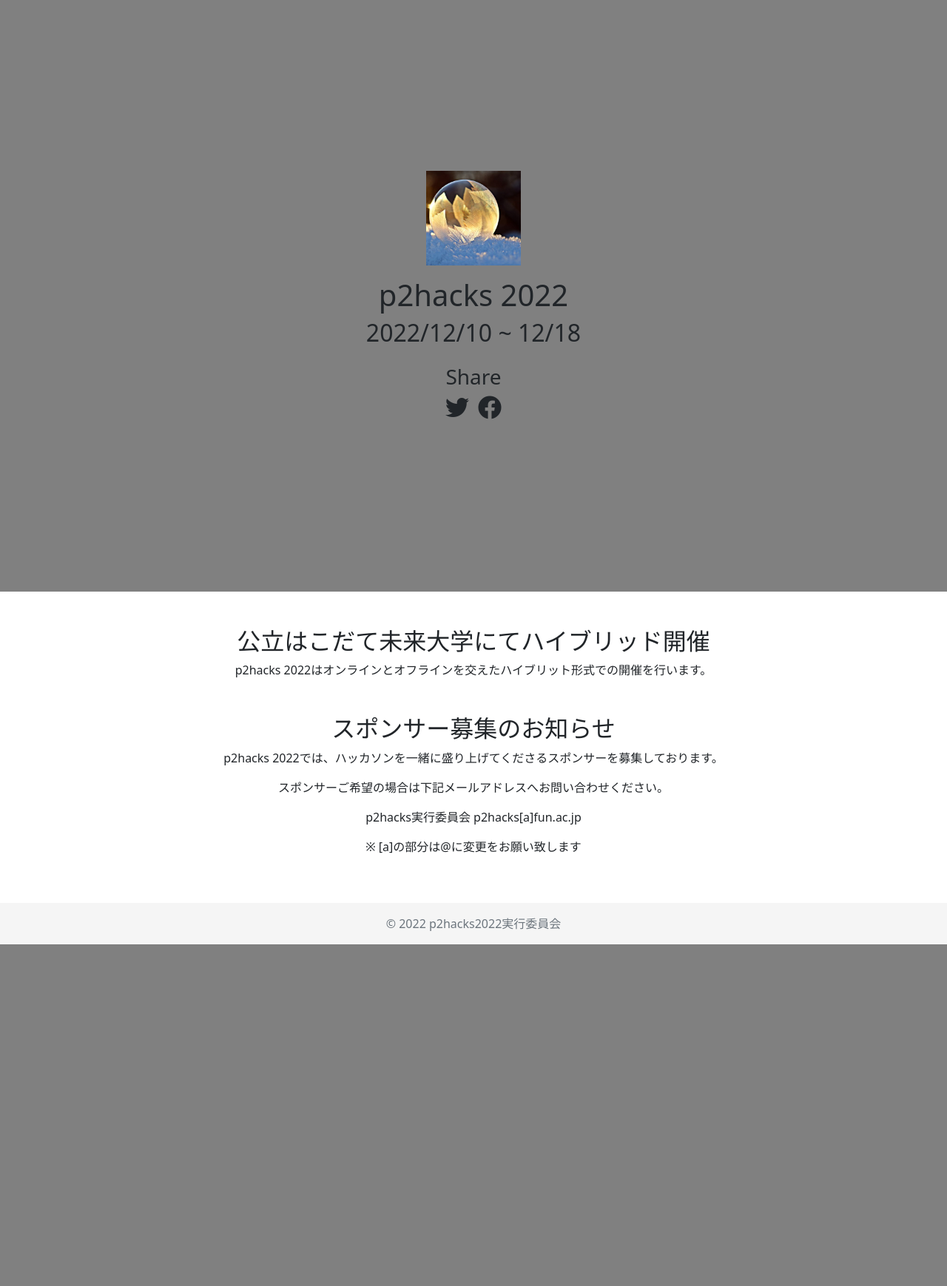
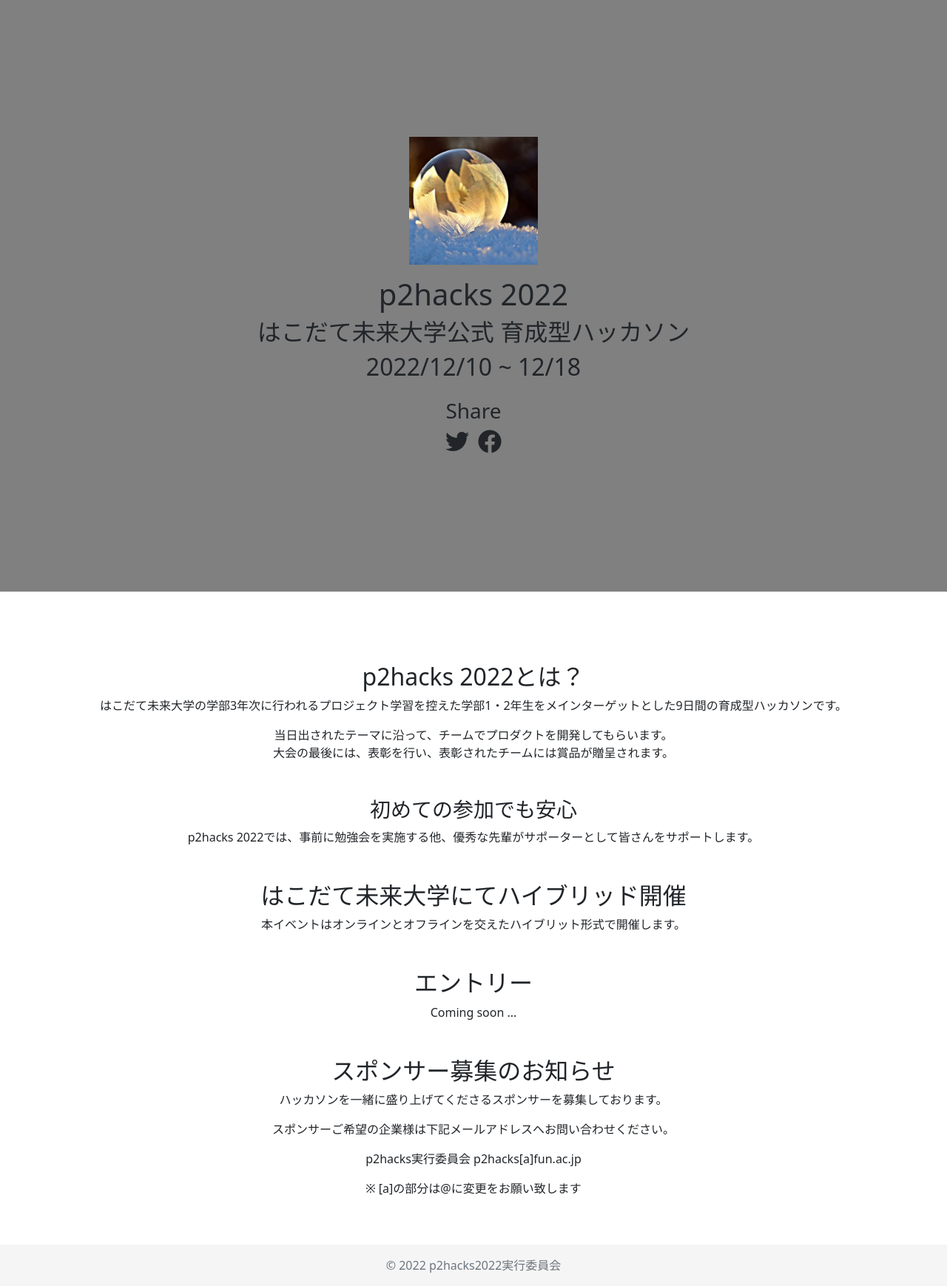
Before and after one commit to p2hacks2022/p2hacks2022.github.io, a PHP site: page / in a window 1280 px wide. Shown: the whole page at 74% size. Before the commit the page ends 1277 px from the top, so only its background shows below. Run offline with PHP 8.4, Linux system fonts and the light colour scheme; some libraries are stand-ins or nearby versions.

Commit message:
update txt

```diff
--- a/index.css
+++ b/index.css
@@ -14,3 +14,10 @@
 .footer {
     background-color: #f5f5f5;
 }
+
+@media screen and (min-width: 741px) {
+    .sp{
+        display:none;
+    }
+
+}
--- a/index.html
+++ b/index.html
@@ -3,7 +3,7 @@
   <head>
     <meta charset="utf-8">
     <meta name="viewport" content="width=device-width, initial-scale=1">
-    <title>Bootstrapのデモ</title>
+    <title>p2hacks 2022</title>
 
     <link rel="stylesheet" href="./index.css" type="text/css"/>
     <link
@@ -21,6 +21,7 @@
         <div class="col-12">
           <img class="w-25" src="./img/sample.jpg"/>
           <h1 class="mt-3">p2hacks 2022</h1>
+          <h2>はこだて未来大学公式 <br class="sp">育成型ハッカソン</h2>
           <h2>2022/12/10 ~ 12/18</h2>
         </div>
         <div class="col-12 mt-3">
@@ -41,11 +42,18 @@
     <div class="container text-center p-5">
       <div class="row">
         <div class="col-12">
-          <h2 class="mt-auto">公立はこだて未来大学にてハイブリッド開催</h2>
-          <p>p2hacks 2022はオンラインとオフラインを交えたハイブリット形式での開催を行います。</p>
+          <h2 class="mt-5">p2hacks 2022とは？</h2>
+          <p>はこだて未来大学の学部3年次に行われるプロジェクト学習を控えた学部1・2年生をメインターゲットとした9日間の育成型ハッカソンです。</p>
+          <p>当日出されたテーマに沿って、チームでプロダクトを開発してもらいます。<br> 大会の最後には、表彰を行い、表彰されたチームには賞品が贈呈されます。</p>
+          <h3 class="mt-5">初めての参加でも安心</h3>
+          <p>p2hacks 2022では、事前に勉強会を実施する他、優秀な先輩がサポーターとして皆さんをサポートします。</p>
+          <h2 class="mt-5">はこだて未来大学にてハイブリッド開催</h2>
+          <p>本イベントはオンラインとオフラインを交えたハイブリット形式で開催します。</p>
+          <h2 class="mt-5">エントリー</h2>
+          <p>Coming soon ...</p>
           <h2 class="mt-5">スポンサー募集のお知らせ</h2>
-          <p>p2hacks 2022では、ハッカソンを一緒に盛り上げてくださるスポンサーを募集しております。</p>
-          <p>スポンサーご希望の場合は下記メールアドレスへお問い合わせください。</p>
+          <p>ハッカソンを一緒に盛り上げてくださるスポンサーを募集しております。</p>
+          <p>スポンサーご希望の企業様は下記メールアドレスへお問い合わせください。</p>
           <p>p2hacks実行委員会 p2hacks[a]fun.ac.jp</p>
           <p>※ [a]の部分は@に変更をお願い致します</p>
         </div>
```
